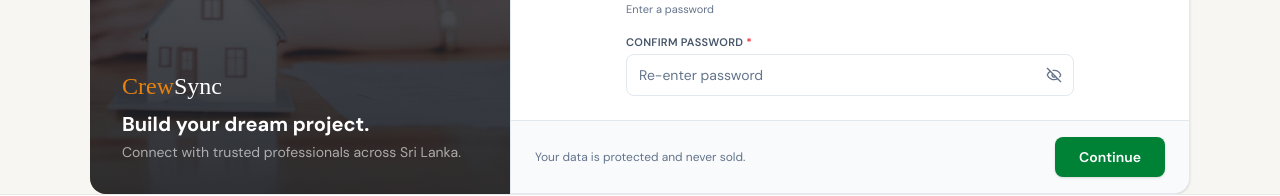
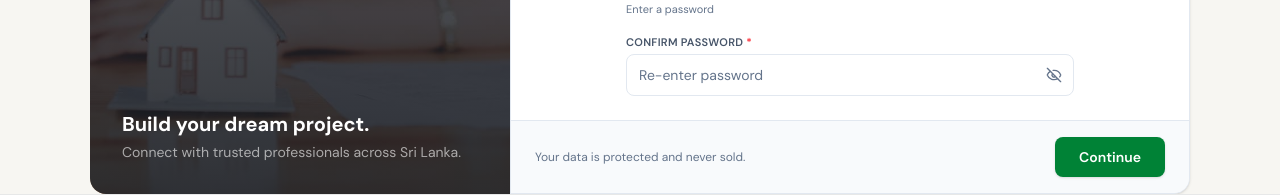
Before and after one commit to SarangaWickramasingha/crewSync-frontend, a Next.js app: page /register in a window 1280 px wide. Shown: the part 503-699 px from the top of the page. Built offline with nearby package versions, Linux system fonts and the light colour scheme; no server answers; a web font is replaced by a local one.

Commit message:
register update

```diff
--- a/src/components/auth/RegisterForm.jsx
+++ b/src/components/auth/RegisterForm.jsx
@@ -157,10 +157,7 @@ export default function RegisterForm() {
 
                 {/* Bottom: tagline */}
                 <div className="relative z-10 mt-auto p-8">
-                    <p className="font-climate text-2xl text-[#E8820C]">
-                        Crew<span className="text-white">Sync</span>
-                    </p>
-                    <p className="text-white font-bold text-xl mt-2">{tagline.heading}</p>
+                    <p className="text-white font-bold text-xl">{tagline.heading}</p>
                     <p className="text-white/60 text-sm mt-1">{tagline.sub}</p>
                 </div>
             </aside>
```
